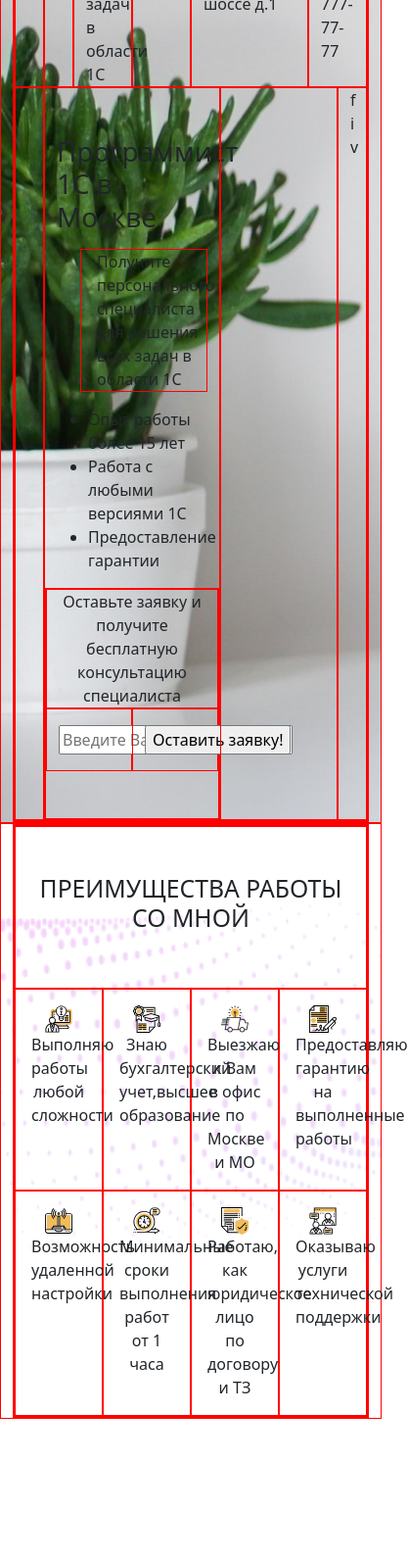
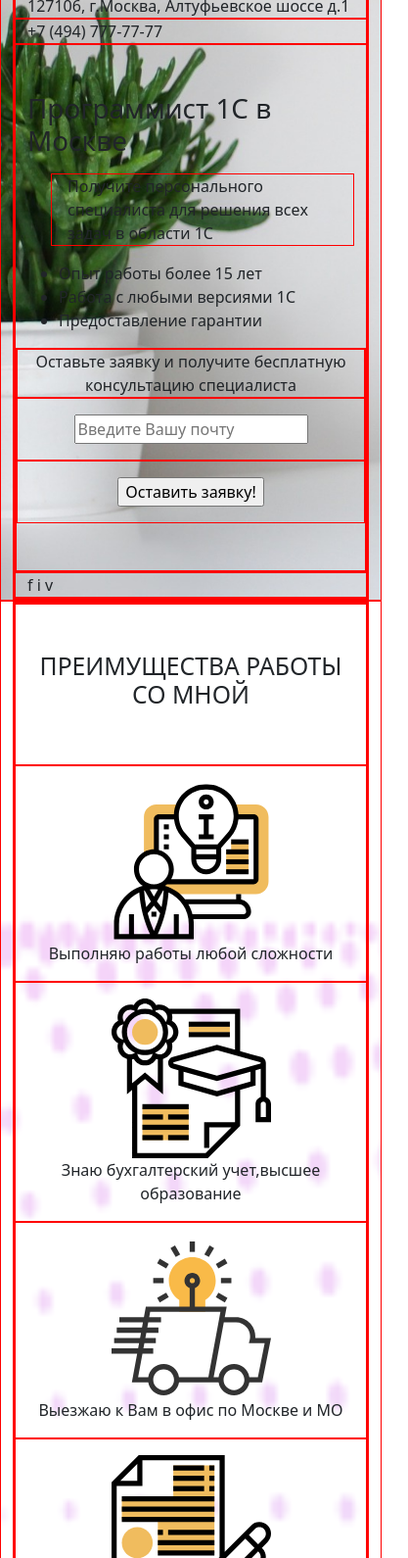
Before and after one commit to dgazimov/1c-dev, a plain HTML site: page index.html in a window 390 px wide. Shown: the part 60-1650 px from the top of the page at 98% size, 417 px wide, since content can reach past the window. Before the commit the page ends 1508 px from the top, so only its background shows below. Drawn offline with nearby package versions, Linux system fonts and the light colour scheme.

Commit message:
Add responsive layout using Bootstrap
Добавлена адаптивная верстка с использованием Bootstrap.

```diff
--- a/index.html
+++ b/index.html
@@ -11,17 +11,29 @@
     <div class="container-fluid bg-fon1">
       <div class="container">
         <div class="row">
-          <div class="col-1 p-0">
+          <div class="col-3 col-md-3 col-lg-2 col-xl-1 p-0">
             <img class="col-12" src="img/1c_logo.png">
           </div>
-          <div class="col-1"></div>
-          <div class="col-2">Решение любых задач в области 1С</div>
-          <div class="col-2"></div>
-          <div class="col-4">127106,г.Москва, Алтуфьевское шоссе д.1</div>
-          <div class="col-2">+7 (494) 777-77-77</div>
 
-          <div class="col-1"></div>
-          <div class="col-6">
+          <div class="offset-0 col-9
+          offset-md-2 col-md-7
+          offset-lg-0 col-lg-3
+          offset-xl-1 col-xl-2">Решение любых задач в области 1С</div>
+          <div class="offset-0 col-12
+          offset-sm-0 col-sm-6
+          offset-md-0 col-md-6
+          offset-lg-0 col-lg-3
+          offset-xl-2 col-xl-4">127106, г.Москва, Алтуфьевское шоссе д.1</div>
+          <div class="col-12
+          col-sm-6
+          col-md-6
+          col-lg-3
+          col-xl-2">+7 (494) 777-77-77</div>
+
+          <div class="offset-0 col-12
+          offset-md-1 col-md-10
+          offset-lg-1 col-lg-6
+          offset-xl-1 col-xl-6">
             <h1 class="pt-5">Программист 1С в Москве</h1>
             <div class="ms-4 my-3 ps-3">
             Получите персонального специалиста для решения всех задач в области 1С
@@ -35,10 +47,10 @@
             <form method="post" action="send.php">
               <div class="row text-center pb-5">
               <div class="col-12">Оставьте заявку и получите бесплатную консультацию специалиста</div>
-              <div class="col-6 py-3">
+              <div class="col-12 col-lg-6 py-3">
                 <input name="mail" type="text" placeholder="Введите Вашу почту">
               </div>
-              <div class="col-6 py-3">
+              <div class="col-12 col-lg-6 py-3">
                 <input name="ok" type="submit" value="Оставить заявку!">
               </div>
 
@@ -47,8 +59,11 @@
             </form>
 
           </div>
-          <div class="col-4"></div>
-          <div class="col-1">
+
+          <div class="offset-0 col-12
+          offset-md-0 col-md-12
+          offset-lg-2 col-lg-1
+          offset-xl-4 col-xl-1">
 
             f
             i
@@ -60,41 +75,41 @@
     </div>
     <div class="container-fluid bg-fon2">
       <div class="container">
-        <div class="row text-center">
+        <div class="row text-center justify-content-center">
           <div class="col-12">
             <h2 class="py-5">
       ПРЕИМУЩЕСТВА РАБОТЫ СО МНОЙ
             </h2>
           </div>
-          <div class="col-3 p-3">
+          <div class="col-12 col-md-6 col-lg-4 col-xl-3 p-3">
             <img class="col-6" src="img/1.svg"><br>
       Выполняю работы любой сложности
           </div>
-          <div class="col-3 p-3">
+          <div class="col-12 col-md-6 col-lg-4 col-xl-3 p-3">
             <img class="col-6" src="img/2diploma.svg"><br>
       Знаю бухгалтерский учет,высшее образование
           </div>
-          <div class="col-3 p-3">
+          <div class="col-12 col-md-6 col-lg-4 col-xl-3 p-3">
             <img class="col-6" src="img/3delivery-truck.svg"><br>
       Выезжаю к Вам в офис по Москве и МО
           </div>
-          <div class="col-3 p-3">
+          <div class="col-12 col-md-6 col-lg-4 col-xl-3 p-3">
             <img class="col-6" src="img/4report.svg"><br>
       Предоставляю гарантию на выполненные работы
           </div>
-          <div class="col-3 p-3">
+          <div class="col-12 col-md-6 col-lg-4 col-xl-3 p-3">
             <img class="col-6" src="img/5free-wifi.svg"><br>
       Возможность удаленной настройки
           </div>
-          <div class="col-3 p-3">
+          <div class="col-12 col-md-6 col-lg-4 col-xl-3 p-3">
             <img class="col-6" src="img/6agile.svg"><br>
       Минимальные сроки выполнения работ от 1 часа
           </div>
-          <div class="col-3 p-3">
+          <div class="col-12 col-md-6 col-lg-4 col-xl-3 p-3">
             <img class="col-6" src="img/7warranty.svg"><br>
       Работаю, как юридическое лицо по договору и ТЗ
           </div>
-          <div class="col-3 p-3">
+          <div class="col-12 col-md-6 col-lg-4 col-xl-3 p-3">
             <img class="col-6" src="img/8consultant.svg"><br>
       Оказываю услуги технической поддержки
           </div>
```
